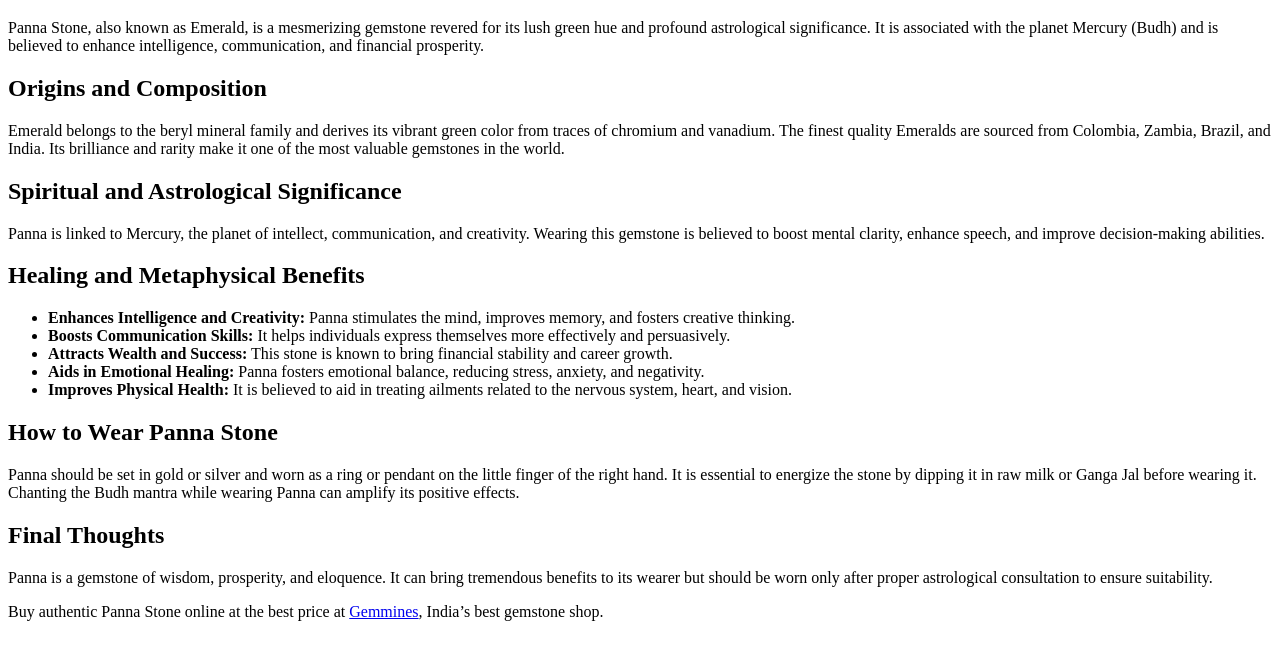
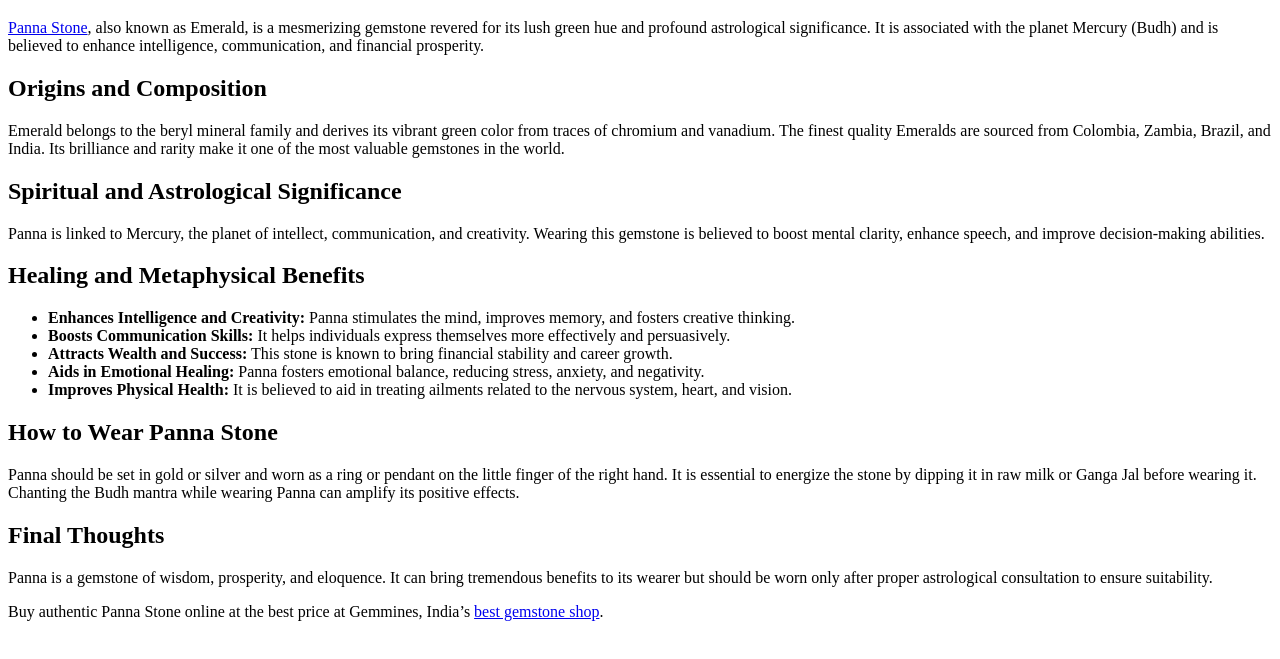
Before and after one commit to gemmines25/panna-stone, a plain HTML site: page index.html in a window 1280 px wide. Shown: the part 61-720 px from the top of the page. Drawn offline with Linux system fonts and the light colour scheme.

Commit message:
Update index.html

```diff
--- a/index.html
+++ b/index.html
@@ -8,7 +8,7 @@
 <body>
     <h1>The Enchanting Panna Stone: Meaning, Benefits, and Uses</h1>
 
-    <p>Panna Stone, also known as Emerald, is a mesmerizing gemstone revered for its lush green hue and profound astrological significance. It is associated with the planet Mercury (Budh) and is believed to enhance intelligence, communication, and financial prosperity.</p>
+    <p><a href="https://gemmines.in/product-category/gemstones-emerald/">Panna Stone</a>, also known as Emerald, is a mesmerizing gemstone revered for its lush green hue and profound astrological significance. It is associated with the planet Mercury (Budh) and is believed to enhance intelligence, communication, and financial prosperity.</p>
 
     <h2>Origins and Composition</h2>
     <p>Emerald belongs to the beryl mineral family and derives its vibrant green color from traces of chromium and vanadium. The finest quality Emeralds are sourced from Colombia, Zambia, Brazil, and India. Its brilliance and rarity make it one of the most valuable gemstones in the world.</p>
@@ -31,6 +31,6 @@
     <h2>Final Thoughts</h2>
     <p>Panna is a gemstone of wisdom, prosperity, and eloquence. It can bring tremendous benefits to its wearer but should be worn only after proper astrological consultation to ensure suitability.</p>
 
-    <p>Buy authentic Panna Stone online at the best price at <a href="https://gemmines.com">Gemmines</a>, India’s best gemstone shop.</p>
+    <p>Buy authentic Panna Stone online at the best price at Gemmines, India’s <a href="https://gemmines.com">best gemstone shop</a>.</p>
 </body>
 </html>
```
